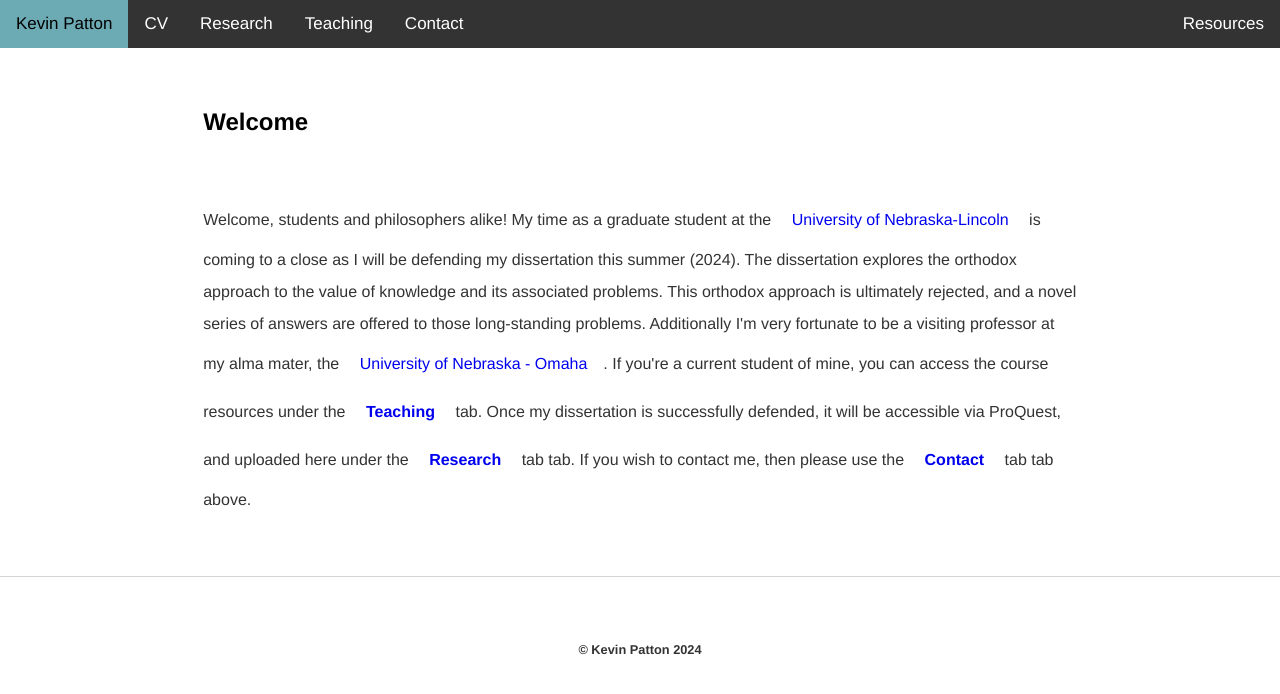
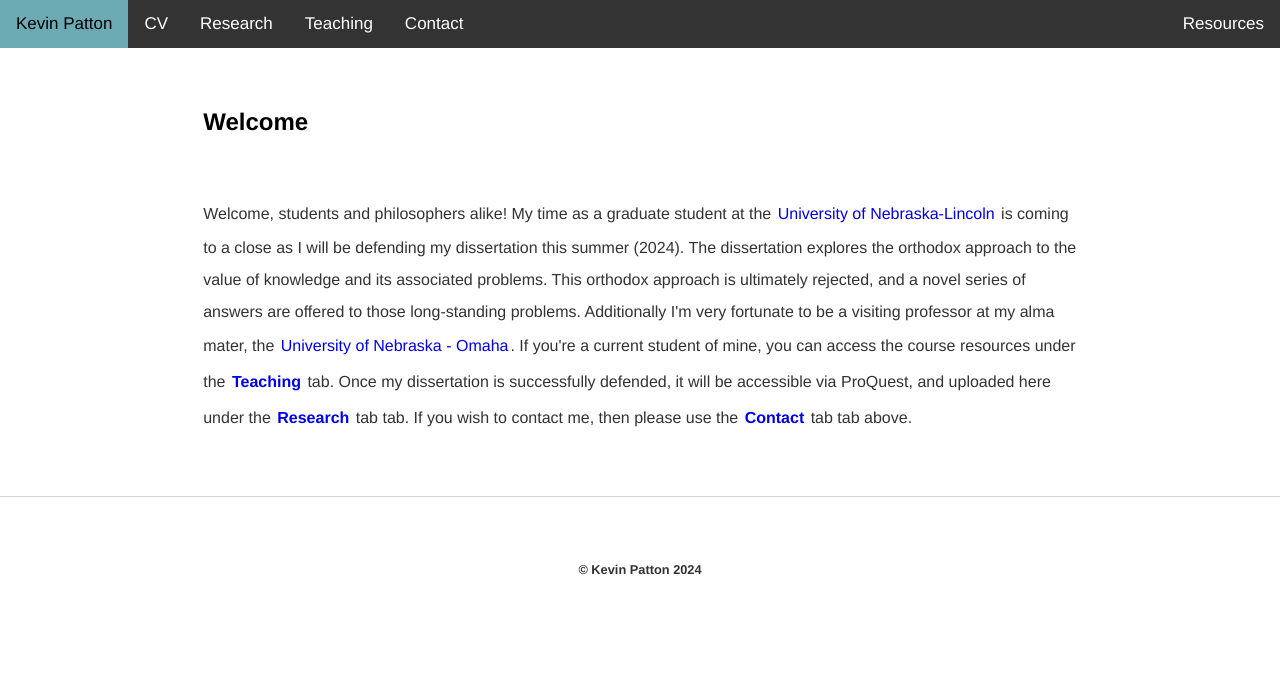
Before and after one commit to kevinjpatton/kevinjpatton.github.io, a Jekyll site: the page built from index.html, in a window 1280 px wide. Shown: the top 694 px of the page. Built offline with Jekyll 4.4.1, drawn with Linux system fonts in a browser that asks for light colours; Markdown is read by kramdown in place of the engine named in the settings.

Commit message:
Update main.css

```diff
--- a/css/main.css
+++ b/css/main.css
@@ -236,7 +236,7 @@ table, th, td {  /* This will apply the font to the entire table */
 a {
   text-decoration: none;
   display: inline-block;
-  padding: 8px 16px;
+  padding: 2px 2px;
     font-family: 'Helvetica', 'Arial', 'Sans-Serif';
 }
 
```
